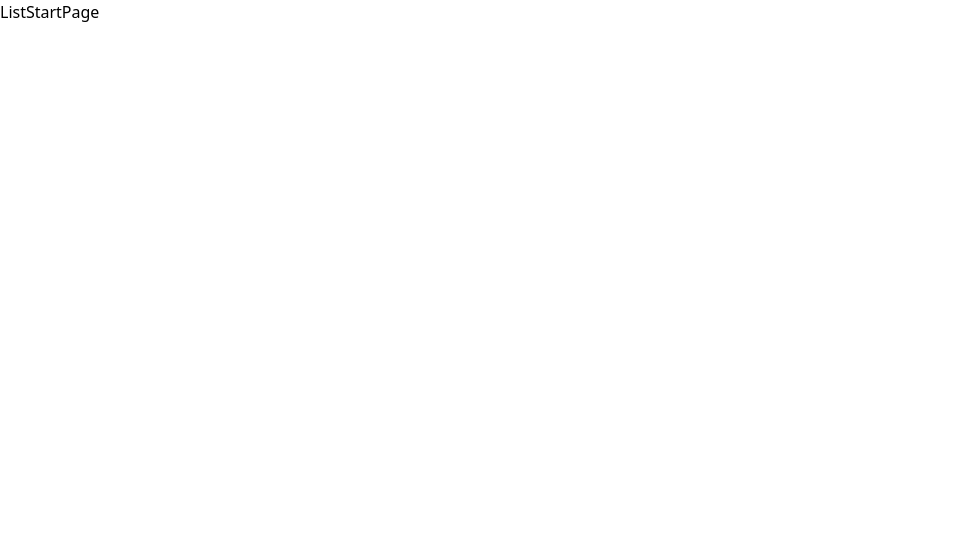
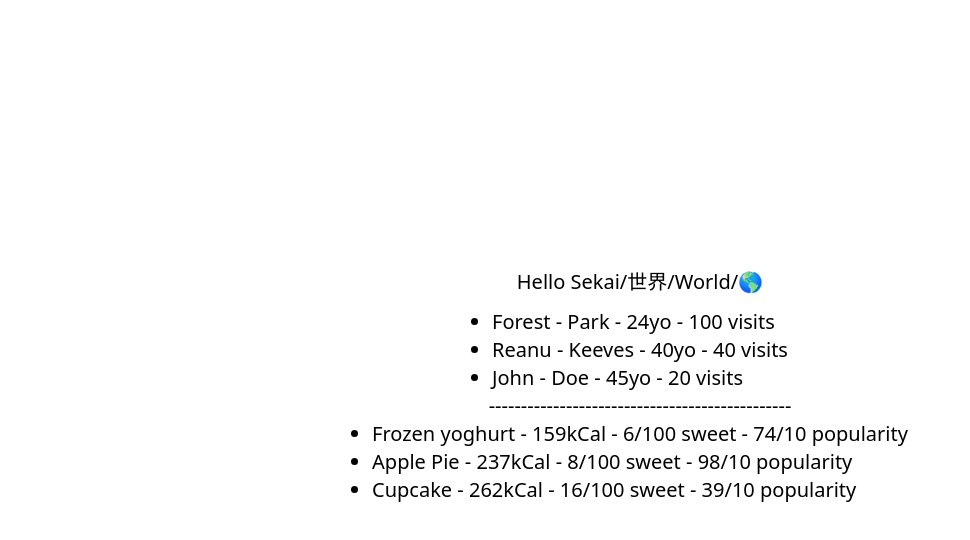
Before and after one commit to foresthpark/generic-component, a Next.js app: page /start/list in a window 1280 px wide. Shown: the top 540 px of the page, without its empty margins (0-970 px from the left). Built offline with nearby package versions, Linux system fonts and the light colour scheme.

Commit message:
Rename ListStartExample and ListStartTemplate to List/ListStartExample and List/ListStartTemplate respectively. Update import in ListStartPage to use ListStartTemplate

```diff
--- a/src/pages/start/list.tsx
+++ b/src/pages/start/list.tsx
@@ -1,5 +1,6 @@
 import React from "react";
+import ListStartTemplate from "~/components/start/List/ListStartTemplate";
 
 export default function ListStartPage() {
-  return <div>ListStartPage</div>;
+  return <ListStartTemplate />;
 }
```
Also changed, not shown: src/components/start/List/ListStartExample.tsx (renamed from src/components/start/ListStartExample.tsx), src/components/start/List/ListStartTemplate.tsx (renamed from src/components/start/ListStartTemplate.tsx).
